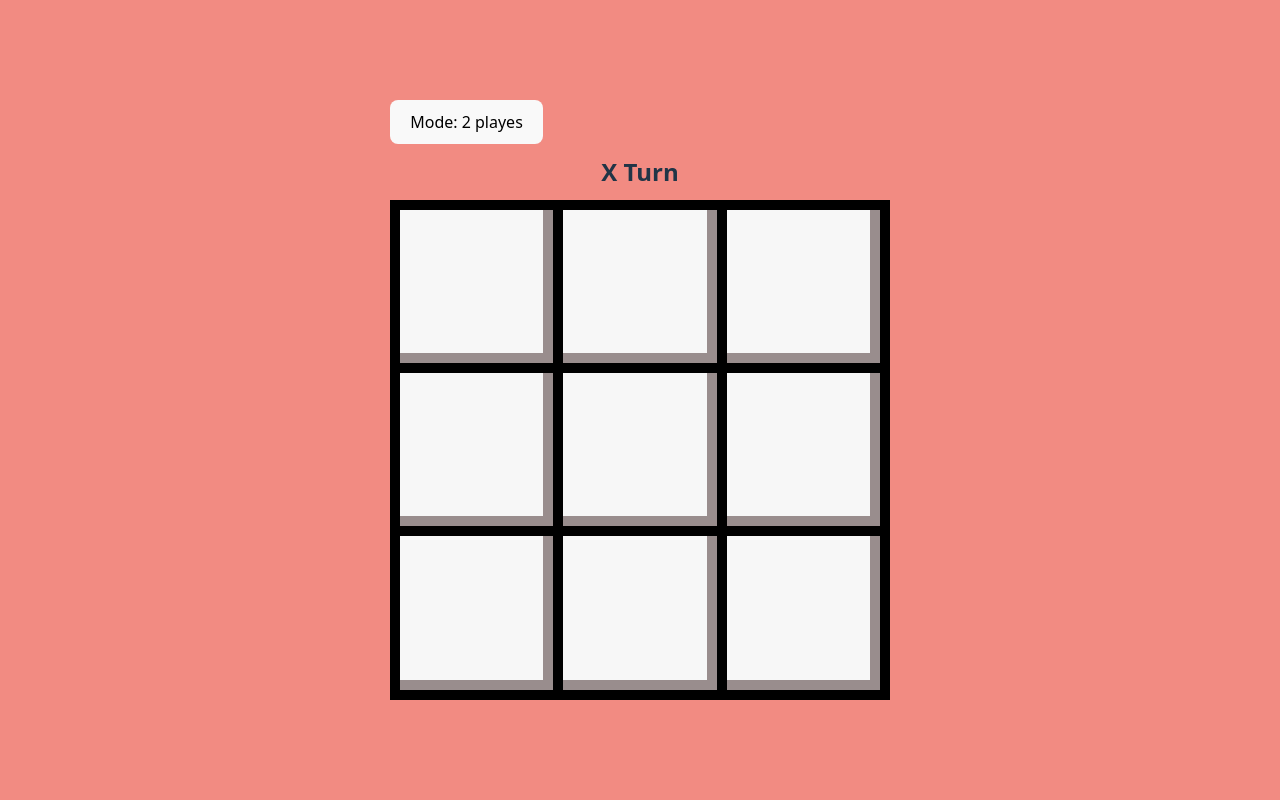
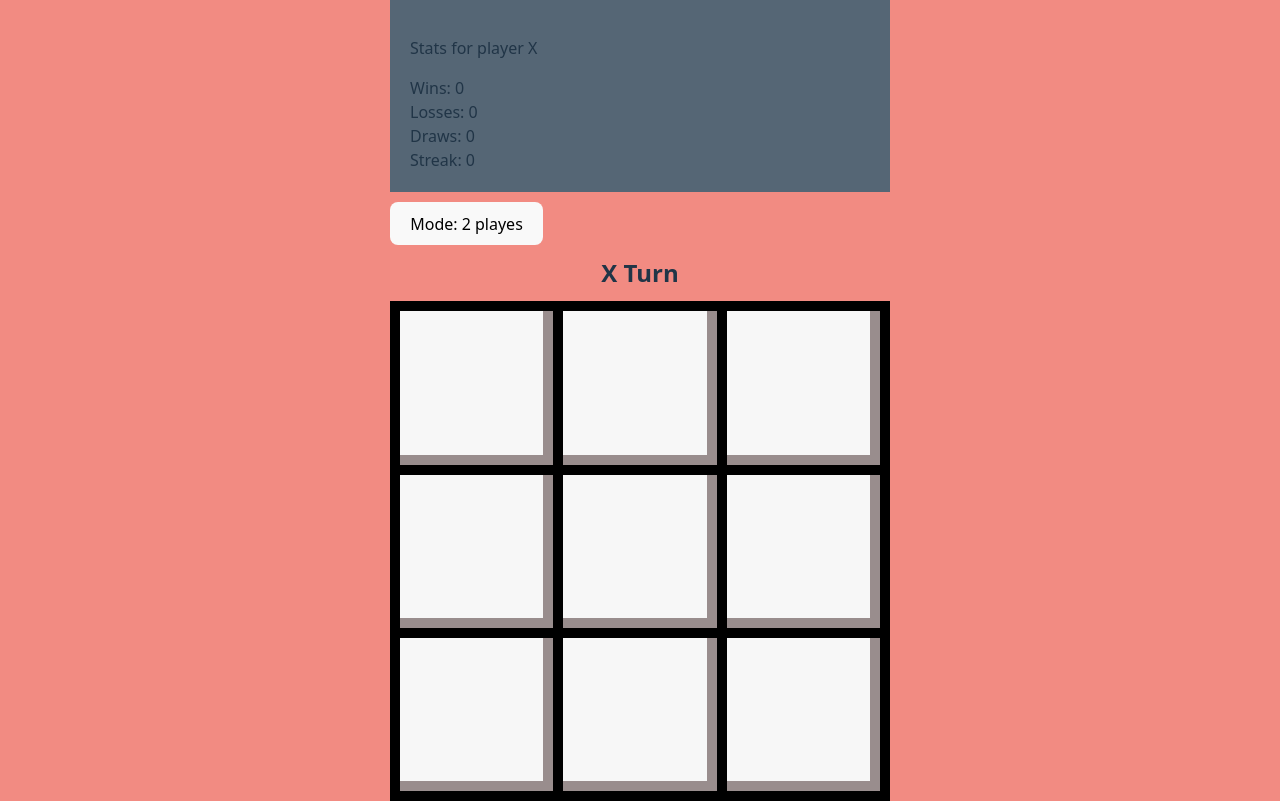
Before and after one commit to TheBluemist1404/tic-tac-toe, a React (Vite) app: page / in a window 1280 px wide. Built offline with nearby package versions, Linux system fonts and the light colour scheme.

Commit message:
feat: store player X stats in localStorage

```diff
--- a/src/App.css
+++ b/src/App.css
@@ -11,7 +11,7 @@
   display: flex;
   flex-direction: column;
   gap: 10px;
-  justify-content: center;
+  /* justify-content: center; */
   align-items: center;
 }
 
--- a/src/App.tsx
+++ b/src/App.tsx
@@ -1,6 +1,7 @@
 import './App.css'
 import Board from './components/board/Board'
 import { useEffect, useState } from 'react';
+import Stats from './components/stats.ts/Stats';
 
 type Cell = null | "X" | "O";
 
@@ -25,6 +26,7 @@ function App() {
 
   return (
     <div className='container' style={{background: isXTurn ? "#F28B82": "#A7C7E7"}}>
+      <Stats winner={winner} />
       <div className='game-status'>
         <div className='game-mode'>
           <button onClick={()=>setPlayBot(!playBot)}>Mode: {playBot ? "Computer": "2 playes"}</button>
--- /dev/null
+++ b/src/components/stats.ts/Stats.css
@@ -0,0 +1,6 @@
+.stats-container {
+  background-color: rgb(85, 102, 117);
+  box-sizing: border-box;
+  width: 500px;
+  padding: 20px;
+}
--- /dev/null
+++ b/src/components/stats.ts/Stats.tsx
@@ -0,0 +1,59 @@
+import { useEffect, useMemo, useState } from "react";
+import "./Stats.css";
+import type { CellType } from "../../types/cell";
+import { getStats, setStats } from "../../utils/stats";
+
+export default function Stats({ winner }: { winner: CellType | "N/A" }) {
+  const {
+    wins: winsStat,
+    losses: lossesStat,
+    draws: drawsStat,
+    streak: streakStat,
+  } = useMemo(() => getStats(), []);
+
+  const [wins, setWins] = useState<number>(winsStat || 0);
+  const [losses, setLosses] = useState<number>(lossesStat || 0);
+  const [draws, setDraws] = useState<number>(drawsStat || 0);
+  const [streak, setStreak] = useState<number>(streakStat || 0);
+
+  useEffect(() => {
+    if (winner) {
+      switch (winner) {
+        case "X": {
+          setWins((prev) => prev + 1);
+          setStreak((prev) => prev + 1);
+          setStats({ wins: wins + 1, losses, draws, streak: streak + 1 });
+          break;
+        }
+        case "O": {
+          setLosses((prev) => prev + 1);
+          setStreak((_) => 0);
+          setStats({ wins, losses: losses + 1, draws, streak });
+          break;
+        }
+        case "N/A": {
+          setDraws((prev) => prev + 1);
+          setStreak((_) => 0);
+          setStats({ wins, losses, draws: draws + 1, streak });
+          break;
+        }
+        default:
+          break;
+      }
+    }
+  }, [winner]);
+
+  useEffect(() => {
+    console.log(winner, wins, losses, draws);
+  }, [wins, losses, draws]);
+
+  return (
+    <div className="stats-container">
+      <p>Stats for player X</p>
+      <div>Wins: {wins}</div>
+      <div>Losses: {losses}</div>
+      <div>Draws: {draws}</div>
+      <div>Streak: {streak}</div>
+    </div>
+  );
+}
--- /dev/null
+++ b/src/utils/stats.ts
@@ -0,0 +1,29 @@
+type StatsProps = {
+  wins: number | null;
+  losses: number | null;
+  draws: number | null;
+  streak: number | null;
+}
+
+export function getStats(): StatsProps {
+  const statsString = localStorage.getItem("stats")
+  if (statsString) {
+    const stats = JSON.parse(statsString)
+    const wins = stats.wins;
+    const losses = stats.losses;
+    const draws = stats.draws;
+    const streak = stats.streak;
+
+    return {wins: wins, losses: losses, draws: draws, streak: streak}
+  }
+
+  return {wins: 0, losses: 0, draws: 0, streak: 0}
+}
+
+
+
+export function setStats({wins, losses, draws, streak}: StatsProps) {
+  // console.log("Set Stats: ", wins, losses, draws)
+  const statsString = JSON.stringify({wins: wins, losses: losses, draws: draws, streak: streak});
+  localStorage.setItem("stats", statsString);
+}
```
